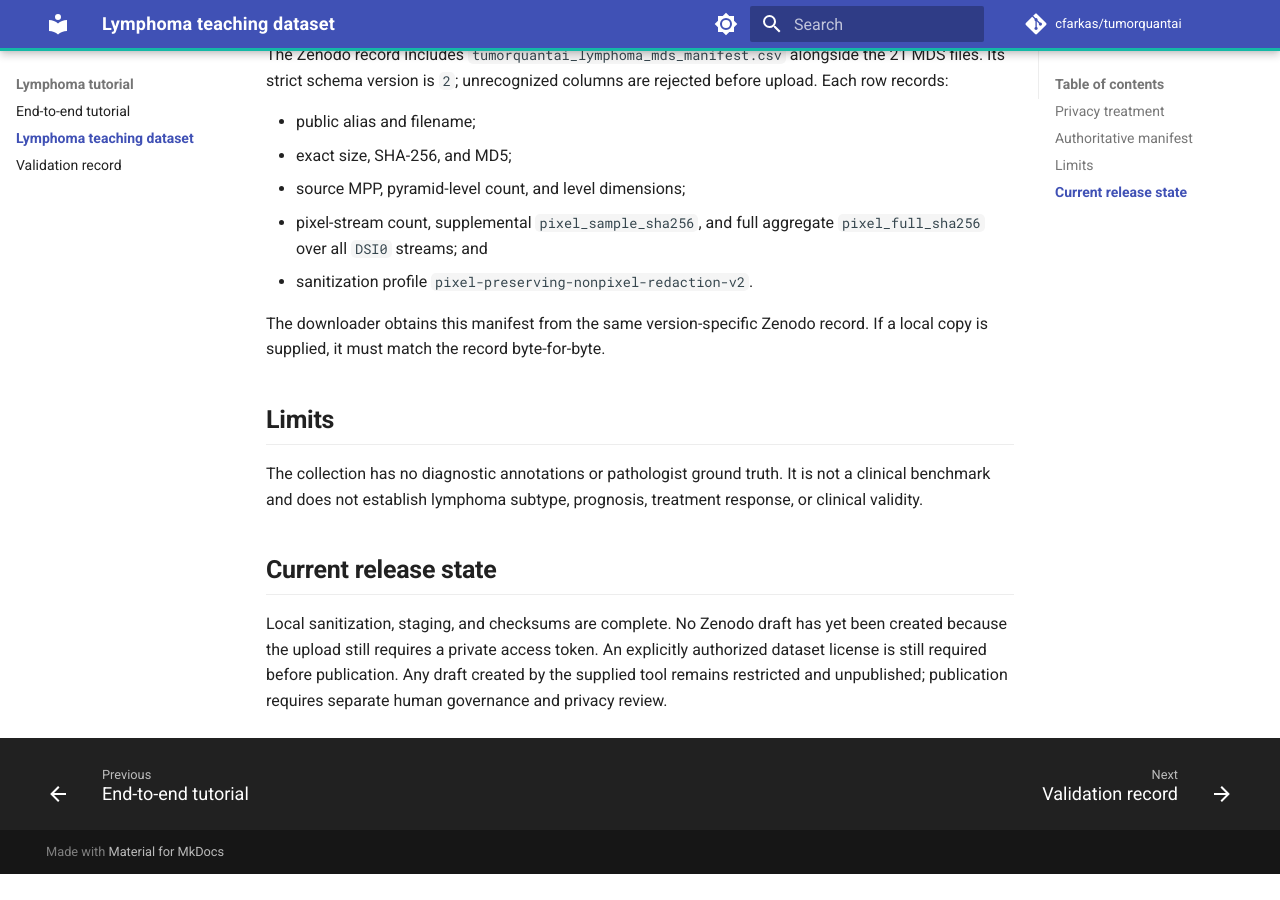
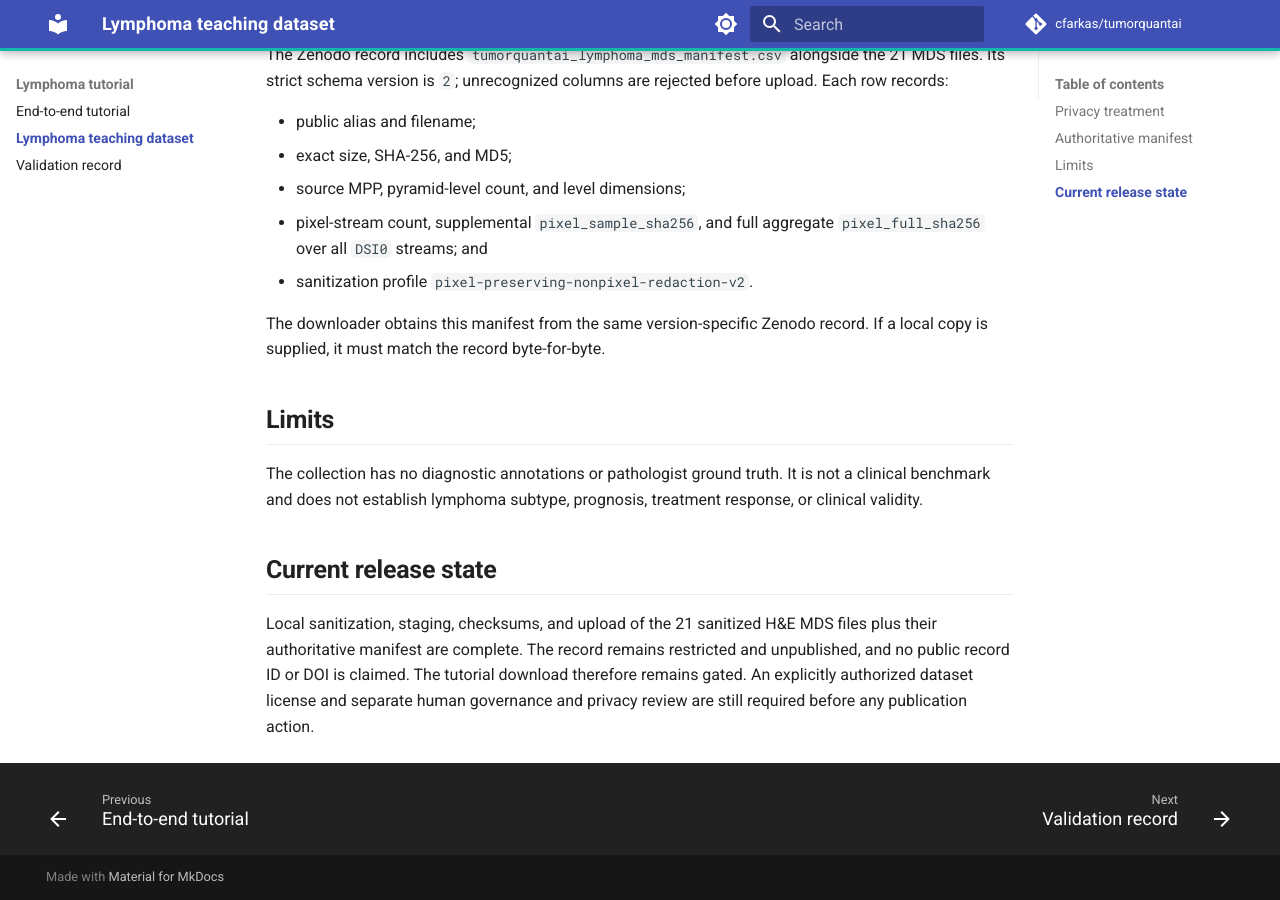
Before and after one commit to cfarkas/tumorquantai, an MkDocs documentation site: the page built from docs/DATASET_LYMPHOMA_ZENODO.md, in a window 1280 px wide and 900 px high, scrolled down 1385 px. Built offline with MkDocs 1.6.1 and Material for MkDocs 9.7.7, drawn with Linux system fonts in a browser that asks for light colours; comment, search, counter and statistics services are not loaded; before the commit the page ends 2259 px from its top, so only the background shows below that.

Commit message:
Record completed restricted draft upload

```diff
--- a/docs/DATASET_LYMPHOMA_ZENODO.md
+++ b/docs/DATASET_LYMPHOMA_ZENODO.md
@@ -67,8 +67,9 @@ prognosis, treatment response, or clinical validity.
 
 ## Current release state
 
-Local sanitization, staging, and checksums are complete. No Zenodo draft has
-yet been created because the upload still requires a private access token. An
-explicitly authorized dataset license is still required before publication. Any
-draft created by the supplied tool remains restricted and unpublished;
-publication requires separate human governance and privacy review.
+Local sanitization, staging, checksums, and upload of the 21 sanitized
+H&E MDS files plus their authoritative manifest are complete. The record
+remains restricted and unpublished, and no public record ID or DOI is claimed.
+The tutorial download therefore remains gated. An explicitly authorized
+dataset license and separate human governance and privacy review are still
+required before any publication action.
```
